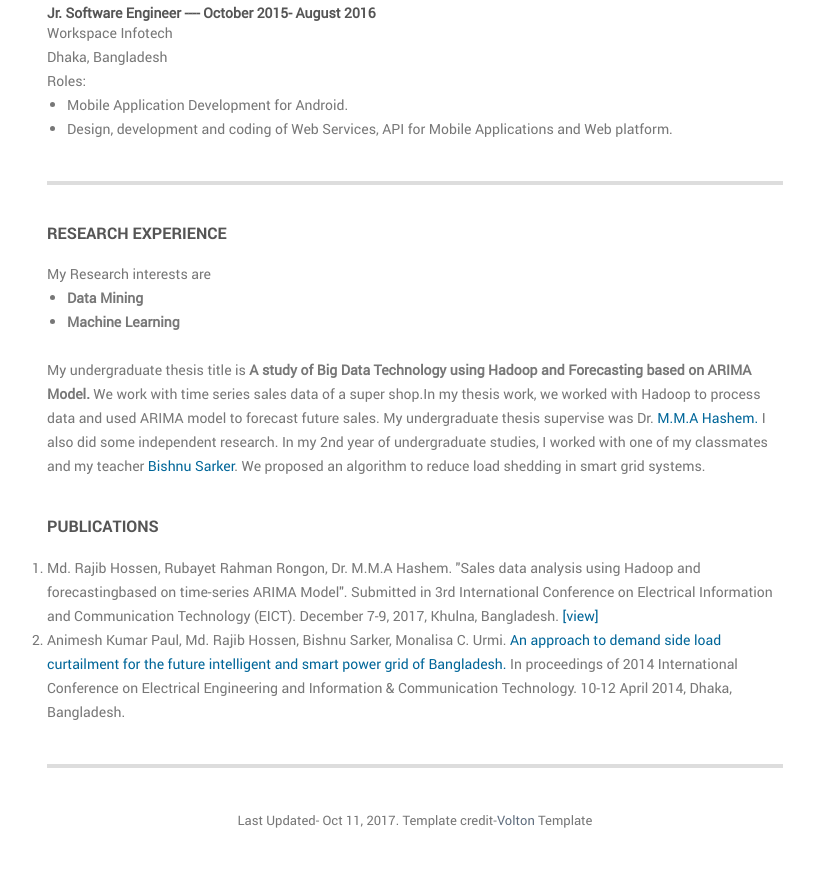
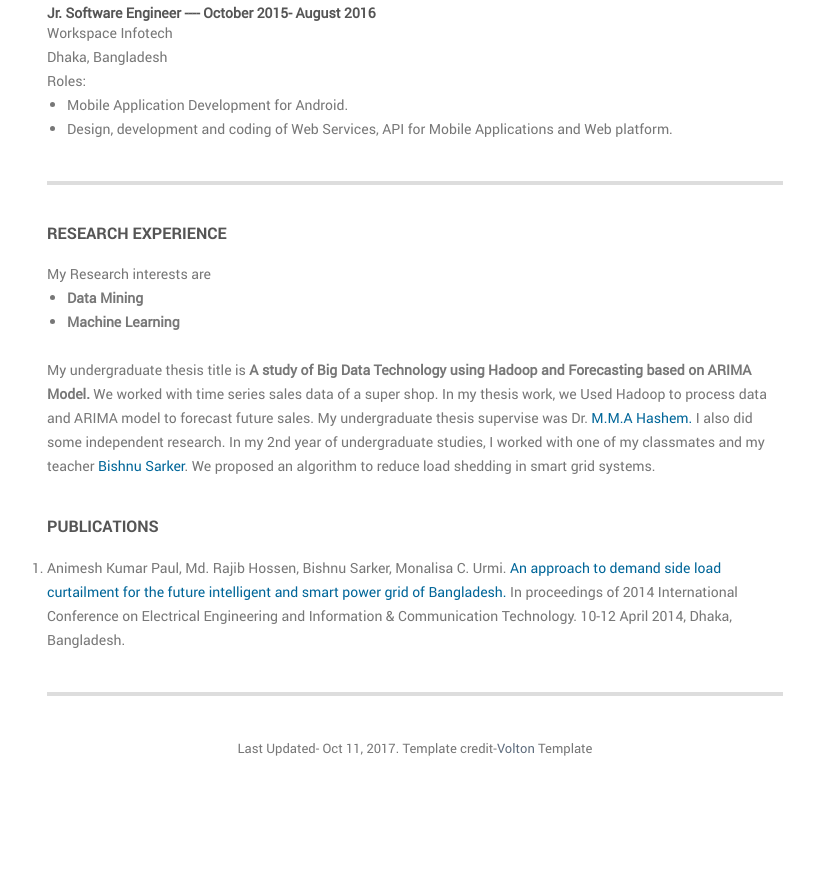
Before and after one commit to rajibhossen/rajibhossen.github.io, a plain HTML site: page index.html in a window 1280 px wide. Shown: the part 1574-2446 px from the top of the page, without its empty margins (417-1231 px from the left). After the commit the page ends 2374 px from the top, so only its background shows below. Drawn offline with Linux system fonts and the light colour scheme.

Commit message:
changes in publication

```diff
--- a/index.html
+++ b/index.html
@@ -194,7 +194,7 @@
                                     </ul>
                                 </p>
                                 </br>
-                                <p>My undergraduate thesis title is <strong>A study of Big Data Technology using Hadoop and Forecasting based on ARIMA Model.</strong> We work with time series sales data of a super shop.In my thesis work, we worked with Hadoop to process data and used ARIMA model to forecast future sales. My undergraduate thesis supervise was Dr. <a href="https://scholar.google.com/citations?user=zLdETScAAAAJ&hl=en" target="_blank"> M.M.A Hashem. </a>
+                                <p>My undergraduate thesis title is <strong>A study of Big Data Technology using Hadoop and Forecasting based on ARIMA Model.</strong> We worked with time series sales data of a super shop. In my thesis work, we Used Hadoop to process data and ARIMA model to forecast future sales. My undergraduate thesis supervise was Dr. <a href="https://scholar.google.com/citations?user=zLdETScAAAAJ&hl=en" target="_blank"> M.M.A Hashem. </a>
 
                                 I also did some independent research. In my 2nd year of undergraduate studies, I worked with one of my classmates and my teacher <a href="http://www.kuet.ac.bd/cse/bishnu/index.php" target="_blank">Bishnu Sarker</a>. We proposed an algorithm to reduce load shedding in smart grid systems.
                                 </p>
@@ -208,8 +208,6 @@
                             <div class="col-md-12">
                                 <h4 class="widget-title">Publications</h4>
                                 <ol class="Publications">
-                                    <li>Md. Rajib Hossen, Rubayet Rahman Rongon, Dr. M.M.A Hashem. "Sales data analysis using Hadoop and forecastingbased on time-series ARIMA Model". Submitted in 3rd International Conference on Electrical Information and Communication Technology (EICT). December 7-9, 2017, Khulna, Bangladesh. <a href="pdfjs/web/viewer.html?file=thesis_paper.pdf" target="_blank">[view]</a>
-                                    </li>
                                     <li>Animesh Kumar Paul, Md. Rajib Hossen, Bishnu Sarker, Monalisa C. Urmi. <a href="http://ieeexplore.ieee.org/document/6919119/authors?ctx=authors" target="_blank">An approach to demand side load curtailment for the future intelligent and smart power grid of Bangladesh.</a> In proceedings of 2014 International Conference on Electrical Engineering and Information & Communication Technology. 10-12 April 2014, Dhaka, Bangladesh.
                                     </li>
                                 </ol>
```
